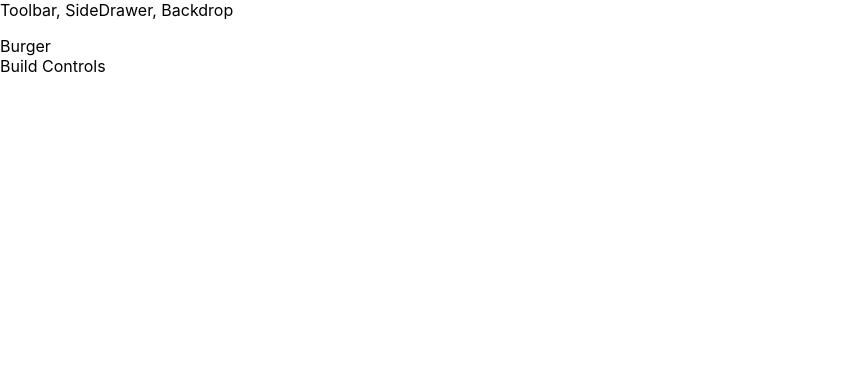
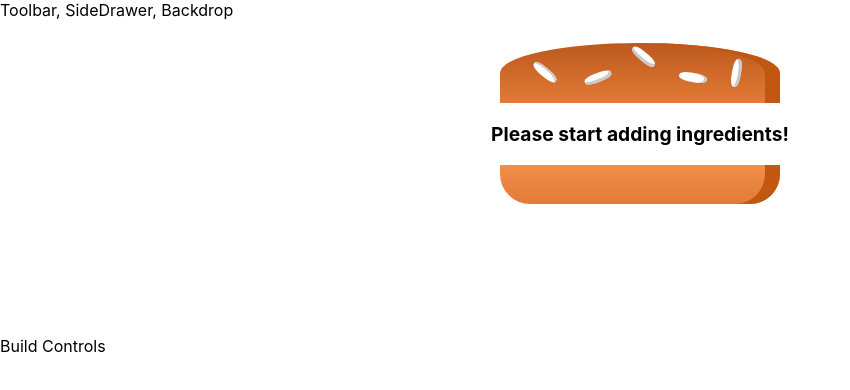
Before and after one commit to ian-schwartz/burger-builder, a React (Create React App) app in the folder burger-builder-app/: page / in a window 1280 px wide. Shown: the top 390 px of the page, without its empty margins (0-850 px from the left). Built offline with nearby package versions, Linux system fonts and the light colour scheme.

Commit message:
added build control component

```diff
--- a/burger-builder-app/src/components/Burger/Burger.js
+++ b/burger-builder-app/src/components/Burger/Burger.js
@@ -0,0 +1,30 @@
+import React from "react";
+import classes from "./Burger.module.css";
+import BurgerIngredient from "./BurgerIngredient/BurgerIngredient";
+
+const Burger = (props) => {
+  let transformedIngredients = Object.keys(props.ingredients)
+    .map((igKey) => {
+      return [...Array(props.ingredients[igKey])].map((_, i) => {
+        return <BurgerIngredient key={igKey + i} type={igKey} />;
+      });
+    })
+    .reduce((arr, el) => {
+      return arr.concat(el);
+    }, []);
+  if (transformedIngredients.length === 0) {
+    transformedIngredients = <p>Please start adding ingredients!</p>;
+  }
+
+  console.log(transformedIngredients);
+
+  return (
+    <div className={classes.burger}>
+      <BurgerIngredient type="bread-top" />
+      {transformedIngredients}
+      <BurgerIngredient type="bread-bottom" />
+    </div>
+  );
+};
+
+export default Burger;
--- /dev/null
+++ b/burger-builder-app/src/components/Burger/Burger.module.css
@@ -0,0 +1,16 @@
+.burger {
+  width: 100%;
+  margin: auto;
+  height: 250px;
+  overflow: scroll;
+  text-align: center;
+  font-weight: bold;
+  font-size: 1.2rem;
+}
+
+@media (min-width: 500px) and (min-height: 400px) {
+  .burger {
+    width: 350px;
+    height: 300px;
+  }
+}
--- a/burger-builder-app/src/containers/BurgerBuilder/BurgerBuilder.js
+++ b/burger-builder-app/src/containers/BurgerBuilder/BurgerBuilder.js
@@ -1,11 +1,21 @@
 import React, { Component } from "react";
 import Aux from "../../hoc/Aux";
+import Burger from "../../components/Burger/Burger";
 
 class BurgerBuilder extends Component {
+  state = {
+    ingredients: {
+      lettuce: 0,
+      bacon: 0,
+      cheese: 0,
+      meat: 0,
+    },
+  };
+
   render() {
     return (
       <Aux>
-        <div>Burger</div>
+        <Burger ingredients={this.state.ingredients} />
         <div>Build Controls</div>
       </Aux>
     );
```
Also changed, not shown: burger-builder-app/src/components/Burger/BuildControls/BuildControl/BuildControl.js (added, +14 -0 lines), burger-builder-app/src/components/Burger/BuildControls/BuildControl/BuildControl.module.css (added, +58 -0 lines), burger-builder-app/src/components/Burger/BuildControls/BuildControls.js (added, +7 -0 lines), burger-builder-app/src/components/Burger/BuildControls/BuildControls.module.css (added, +10 -0 lines).
